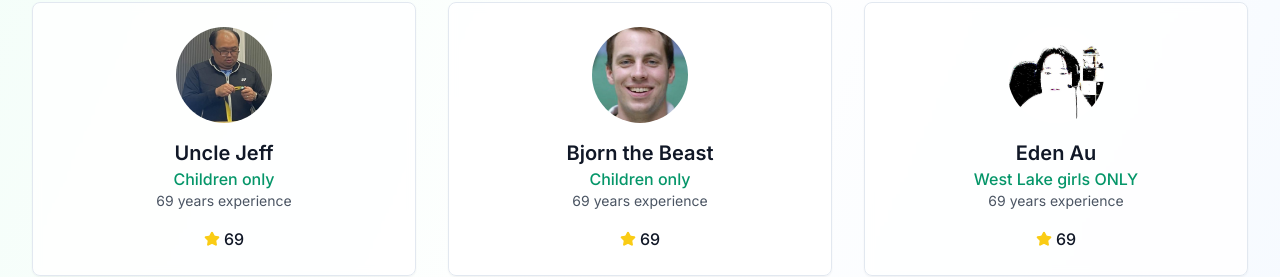
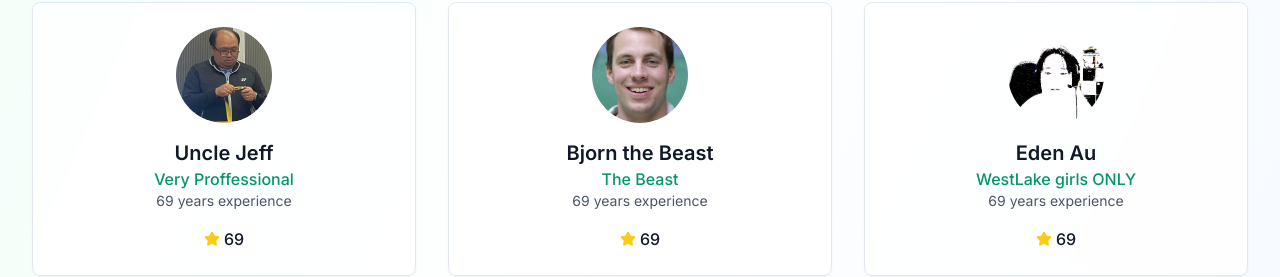
Before and after one commit to ck0x/baddy-sportz, a Next.js app: page /lessons in a window 1280 px wide. Shown: the part 1304-1581 px from the top of the page. Built offline with nearby package versions, Linux system fonts and the light colour scheme.

Commit message:
feat: adjust text

```diff
--- a/app/lessons/page.tsx
+++ b/app/lessons/page.tsx
@@ -66,21 +66,21 @@ export default function LessonsPage() {
   const coaches = [
     {
       name: "Uncle Jeff",
-      specialty: "Children only",
+      specialty: "Very Proffessional",
       experience: "69 years",
       rating: 69,
       image: "/images/IMG_6922.jpg?height=200&width=200",
     },
     {
       name: "Bjorn the Beast",
-      specialty: "Children only",
+      specialty: "The Beast",
       experience: "69 years",
       rating: 69,
       image: "/images/82723.jpg?height=200&width=200",
     },
     {
       name: "Eden Au",
-      specialty: "West Lake girls ONLY",
+      specialty: "WestLake girls ONLY",
       experience: "69 years",
       rating: 69,
       image: "/images/2.png?height=200&width=200",
```
